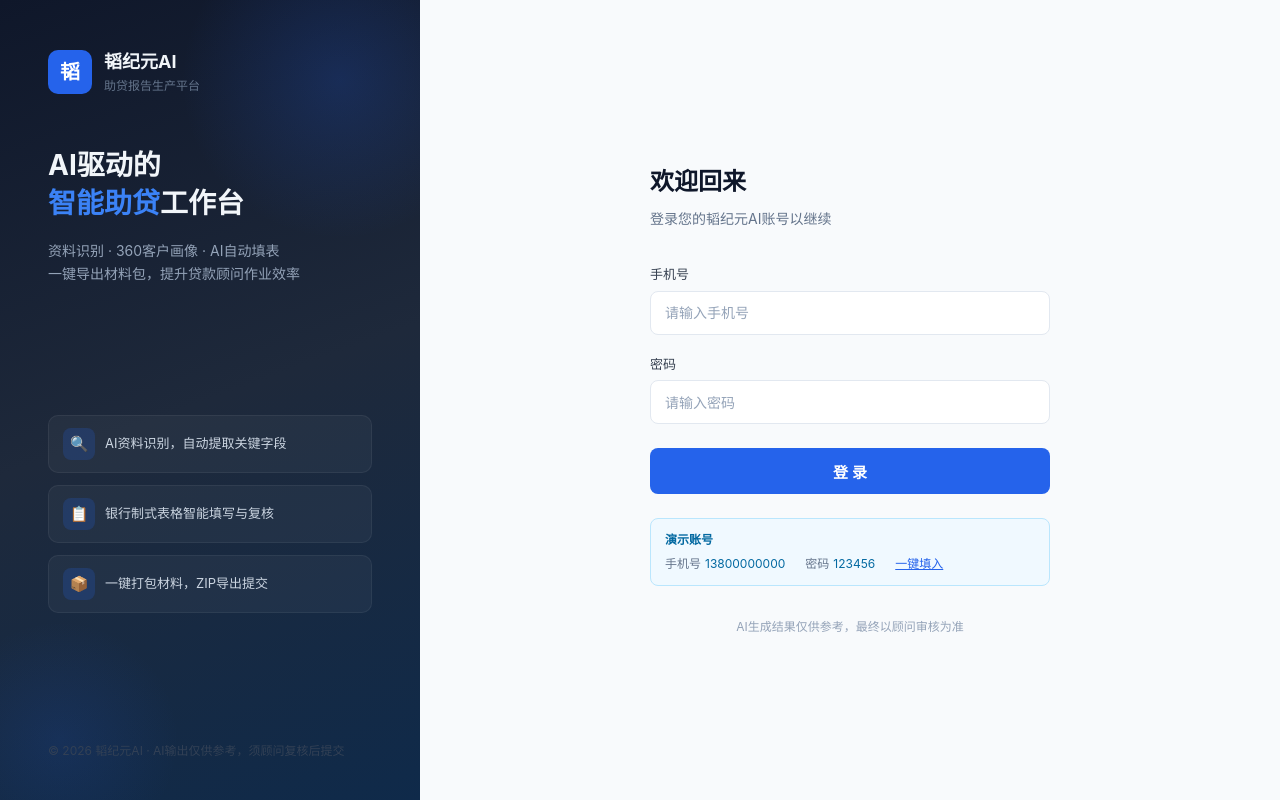
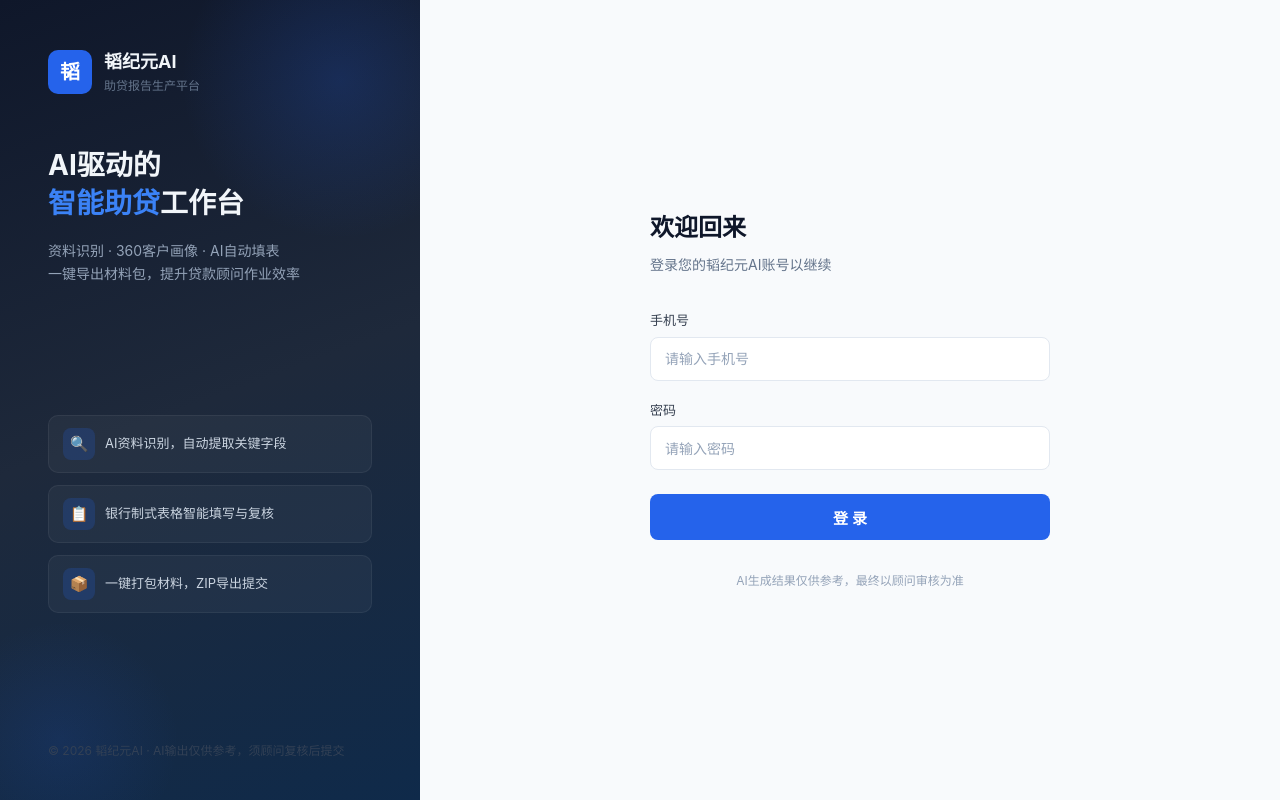
Before and after one commit to huangsq1975/taoji, a React (Vite) app in the folder webapp_b/: page /login in a window 1280 px wide. Built offline with nearby package versions, Linux system fonts and the light colour scheme.

Commit message:
Modify files

```diff
--- a/webapp_b/src/pages/Login/Login.css
+++ b/webapp_b/src/pages/Login/Login.css
@@ -248,38 +248,6 @@
   cursor: not-allowed;
 }
 
-.login-hint {
-  margin-top: 24px;
-  padding: 12px 14px;
-  background: #f0f9ff;
-  border: 1px solid #bae6fd;
-  border-radius: 8px;
-}
-
-.login-hint-title {
-  font-size: 12px;
-  font-weight: 600;
-  color: #0369a1;
-  margin-bottom: 6px;
-}
-
-.login-hint-row {
-  display: flex;
-  gap: 20px;
-  font-size: 12px;
-  color: #0369a1;
-}
-
-.login-hint-row span {
-  display: flex;
-  gap: 4px;
-  align-items: center;
-}
-
-.login-hint-label {
-  color: #64748b;
-}
-
 .login-footer {
   margin-top: 32px;
   font-size: 12px;
--- a/webapp_b/src/pages/Login/Login.tsx
+++ b/webapp_b/src/pages/Login/Login.tsx
@@ -91,14 +91,6 @@ export default function Login() {
     }
   }
 
-  function fillDemo() {
-    setPhone(DEMO_PHONE)
-    setPassword(DEMO_PASSWORD)
-    setPhoneErr('')
-    setPasswordErr('')
-    setGlobalErr('')
-  }
-
   return (
     <div className="login-page">
       {/* Left brand panel */}
@@ -187,22 +179,6 @@ export default function Login() {
             </button>
           </form>
 
-          <div className="login-hint">
-            <div className="login-hint-title">演示账号</div>
-            <div className="login-hint-row">
-              <span><span className="login-hint-label">手机号</span> {DEMO_PHONE}</span>
-              <span><span className="login-hint-label">密码</span> {DEMO_PASSWORD}</span>
-              <span>
-                <span
-                  onClick={fillDemo}
-                  style={{ color: '#2563eb', cursor: 'pointer', textDecoration: 'underline' }}
-                >
-                  一键填入
-                </span>
-              </span>
-            </div>
-          </div>
-
           <div className="login-footer">
             AI生成结果仅供参考，最终以顾问审核为准
           </div>
```
